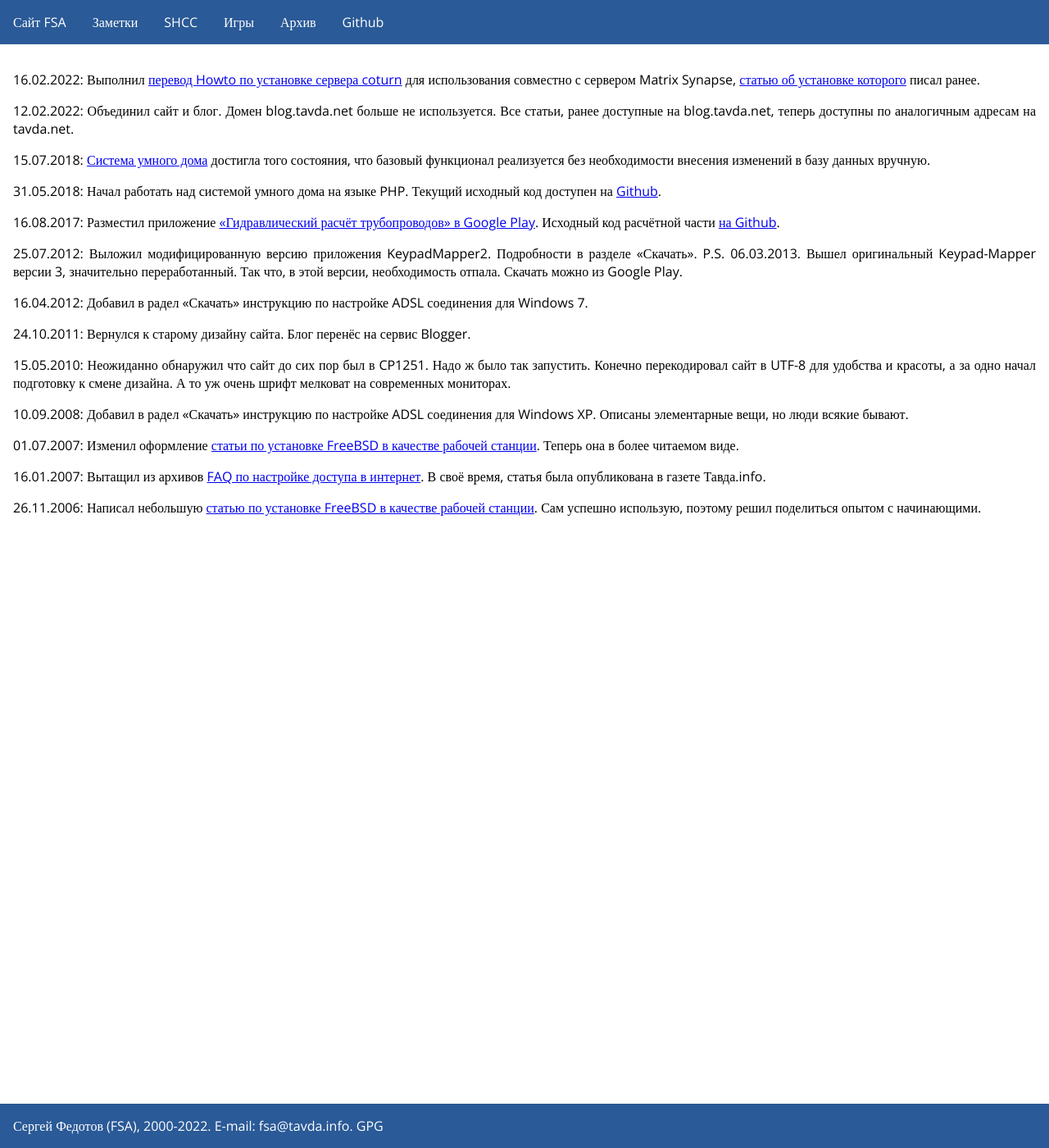
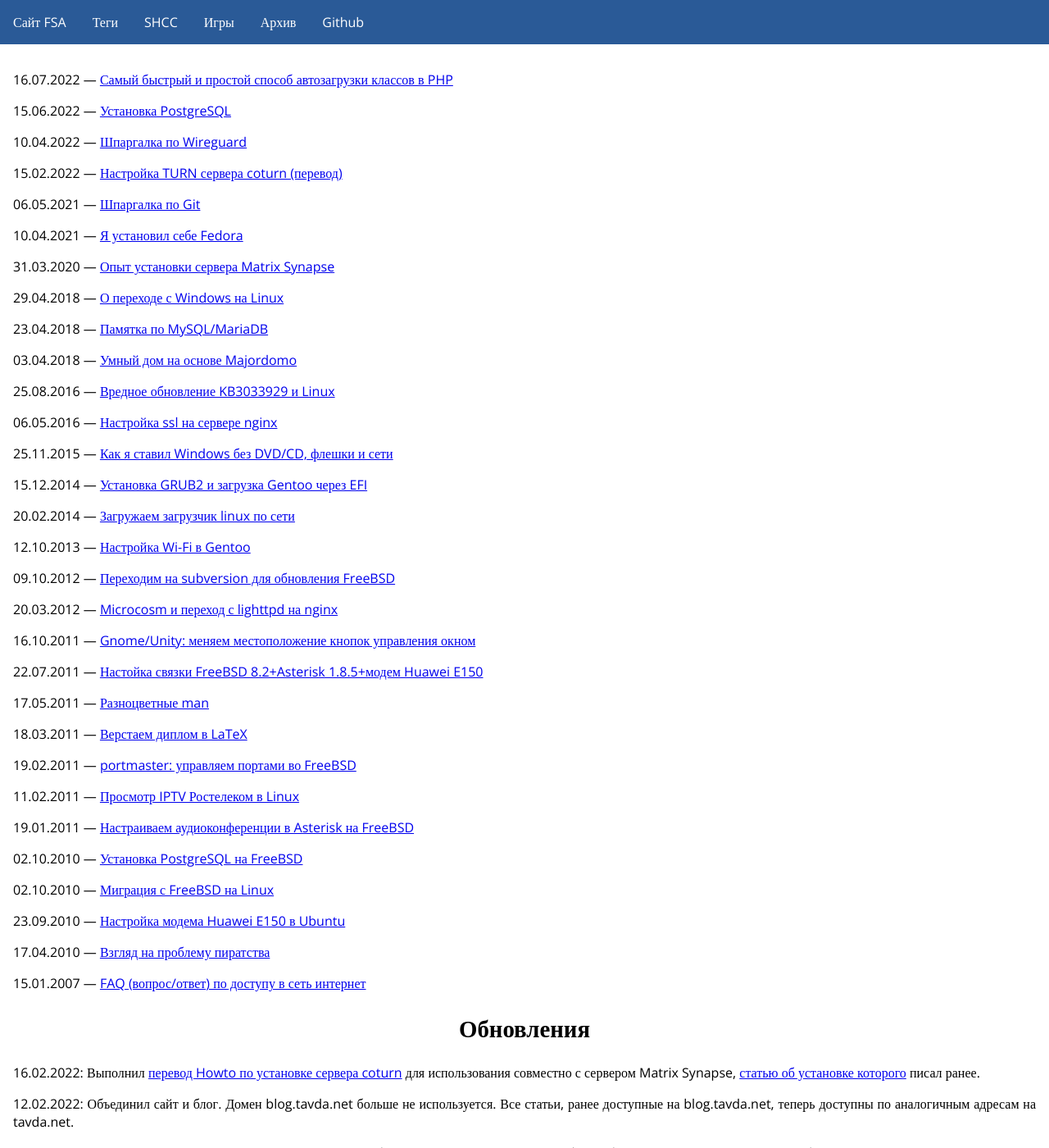
Before and after one commit to fsa/site, a Jekyll site: the page built from index.md, in a window 1280 px wide and 1400 px high. Shown: the whole window at 82% size. Built offline with Jekyll 4.4.1, drawn with Linux system fonts in a browser that asks for light colours.

Commit message:
Раздел блога перенесён на главную страницу.

```diff
--- a/_layouts/default.html
+++ b/_layouts/default.html
@@ -15,7 +15,7 @@
 <header>
 <nav class="listrow">
     <a href="/" class="listitem">Сайт FSA</a>
-    <a href="/posts" class="listitem">Заметки</a>
+    <a href="/tags" class="listitem">Теги</a>
     <a href="/shcc" class="listitem">SHCC</a>
     <a href="/games" class="listitem">Игры</a>
     <a href="/archive" class="listitem">Архив</a>
--- a/index.md
+++ b/index.md
@@ -1,8 +1,18 @@
 ---
 layout: default
 title: Сайт FSA
+redirect_from:
+  - /blog/
+  - /posts
 excerpt: Это мой персональный сайт
 ---
+{% for post in site.posts %}
+{{ post.date| date: "%d.%m.%Y" }}&nbsp;—&nbsp;[{{ post.title }}]({{ post.url }})
+
+{% endfor %}
+
+## Обновления
+
 16.02.2022: Выполнил [перевод Howto по установке сервера coturn](/matrix-coturn) для использования совместно с сервером Matrix Synapse, [статью об установке которого](/matrix) писал ранее.
 
 12.02.2022: Объединил сайт и блог. Домен blog.tavda.net больше не используется. Все статьи, ранее доступные на blog.tavda.net, теперь доступны по аналогичным адресам на tavda.net.
```
Also changed, not shown: posts.md (deleted, +0 -14 lines).
